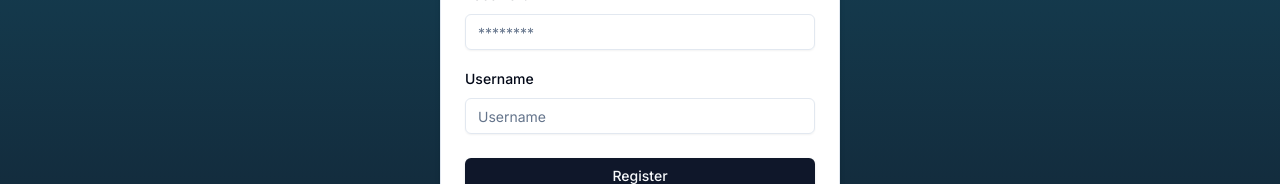
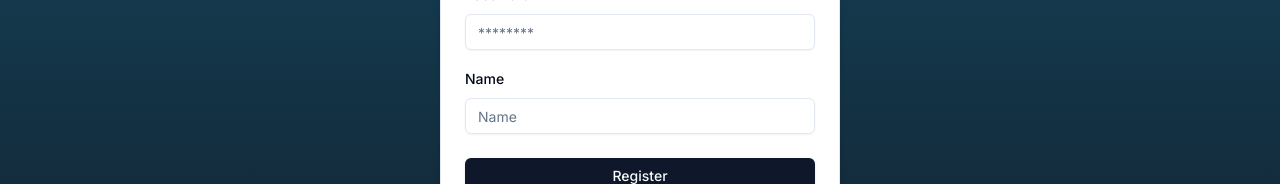
Before and after one commit to Zanges/raid-signup, a Next.js app: page /auth/register in a window 1280 px wide. Shown: the part 314-498 px from the top of the page. Built offline with nearby package versions, Linux system fonts and the light colour scheme.

Commit message:
Update username to name in register functionality

```diff
--- a/actions/register.ts
+++ b/actions/register.ts
@@ -18,7 +18,7 @@ export async function register(values: z.infer<typeof RegisterSchema>) {
 
   const {
     email,
-    username,
+    name,
     password
   } = validatedValues.data;
   const hashedPassword = await bcrypy.hash(password, 10);
@@ -32,7 +32,7 @@ export async function register(values: z.infer<typeof RegisterSchema>) {
   await db.user.create({
     data: {
       email,
-      username,
+      name,
       password: hashedPassword
     },
   });
--- a/components/auth/register-form.tsx
+++ b/components/auth/register-form.tsx
@@ -34,7 +34,7 @@ export function RegisterForm() {
     defaultValues: {
       email: "",
       password: "",
-      username: "",
+      name: "",
     },
   });
 
@@ -103,15 +103,15 @@ export function RegisterForm() {
             />
             <FormField
               control={form.control}
-              name="username"
+              name="name"
               render={({ field }) => (
                 <FormItem>
-                  <FormLabel>Username</FormLabel>
+                  <FormLabel>Name</FormLabel>
                   <FormControl>
                     <Input
                       {...field}
                       disabled={isPending}
-                      placeholder="Username"
+                      placeholder="Name"
                     />
                   </FormControl>
                   <FormMessage />
--- a/schemas/index.ts
+++ b/schemas/index.ts
@@ -6,7 +6,7 @@ export const LoginSchema = z.object({
 });
 
 export const RegisterSchema = z.object({
-  username: z.string().min(1, { message: 'Username is required' }),
+  name: z.string().min(1, { message: 'Name is required' }),
   email: z.string().email({ message: 'Email is required' }),
   password: z.string().min(6, {
     message: 'Must be at least 6 characters long'
```
Also changed, not shown: 1 other file (tests, documents, lock files or other folders).
